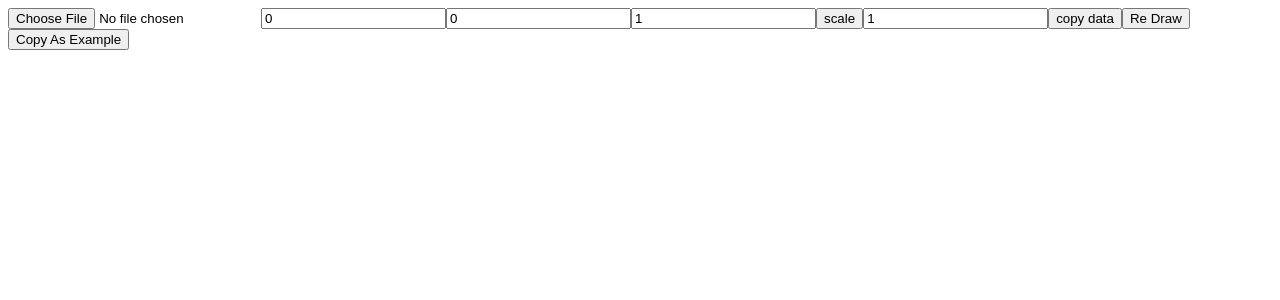
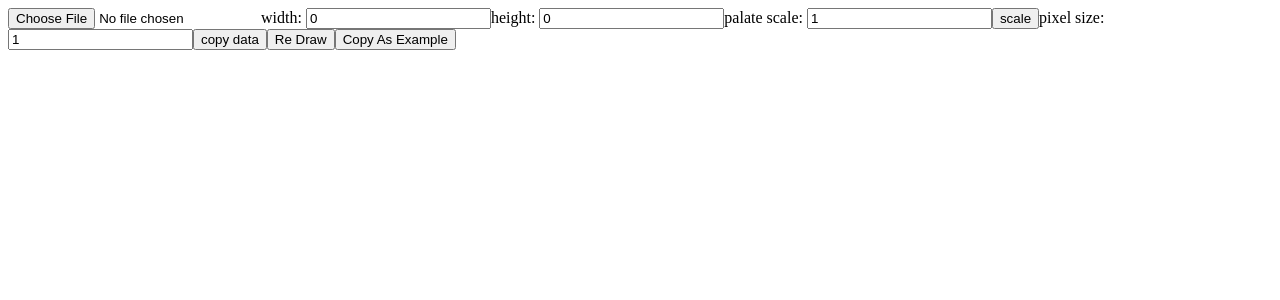
Before and after one commit to OmniIncorporated/Image-Gen, a React (Vite) app: page / in a window 1280 px wide. Shown: the top 300 px of the page. Built offline with nearby package versions, Linux system fonts and the light colour scheme.

Commit message:
Add input labels for width, height, palate scale, and pixel size

```diff
--- a/src/App.jsx
+++ b/src/App.jsx
@@ -103,6 +103,7 @@ function App() {
         name="image"
         onChange={handleImageChange}
       />
+      <label>width: </label>
       <input
         type="number"
         placeholder="width"
@@ -111,6 +112,7 @@ function App() {
         step={1}
         onChange={e => setWidth(Math.floor(Math.abs(e.target.value)))}
       />
+      <label>height: </label>
       <input
         type="number"
         placeholder="height"
@@ -119,6 +121,7 @@ function App() {
         step={1}
         onChange={e => setHeight(Math.floor(Math.abs(e.target.value)))}
       />
+      <label>palate scale: </label>
       <input
         type="number"
         placeholder="palet scale"
@@ -134,6 +137,7 @@ function App() {
       >
         scale
       </button>
+      <label>pixel size: </label>
       <input
         type="number"
         placeholder="pixel size"
```
